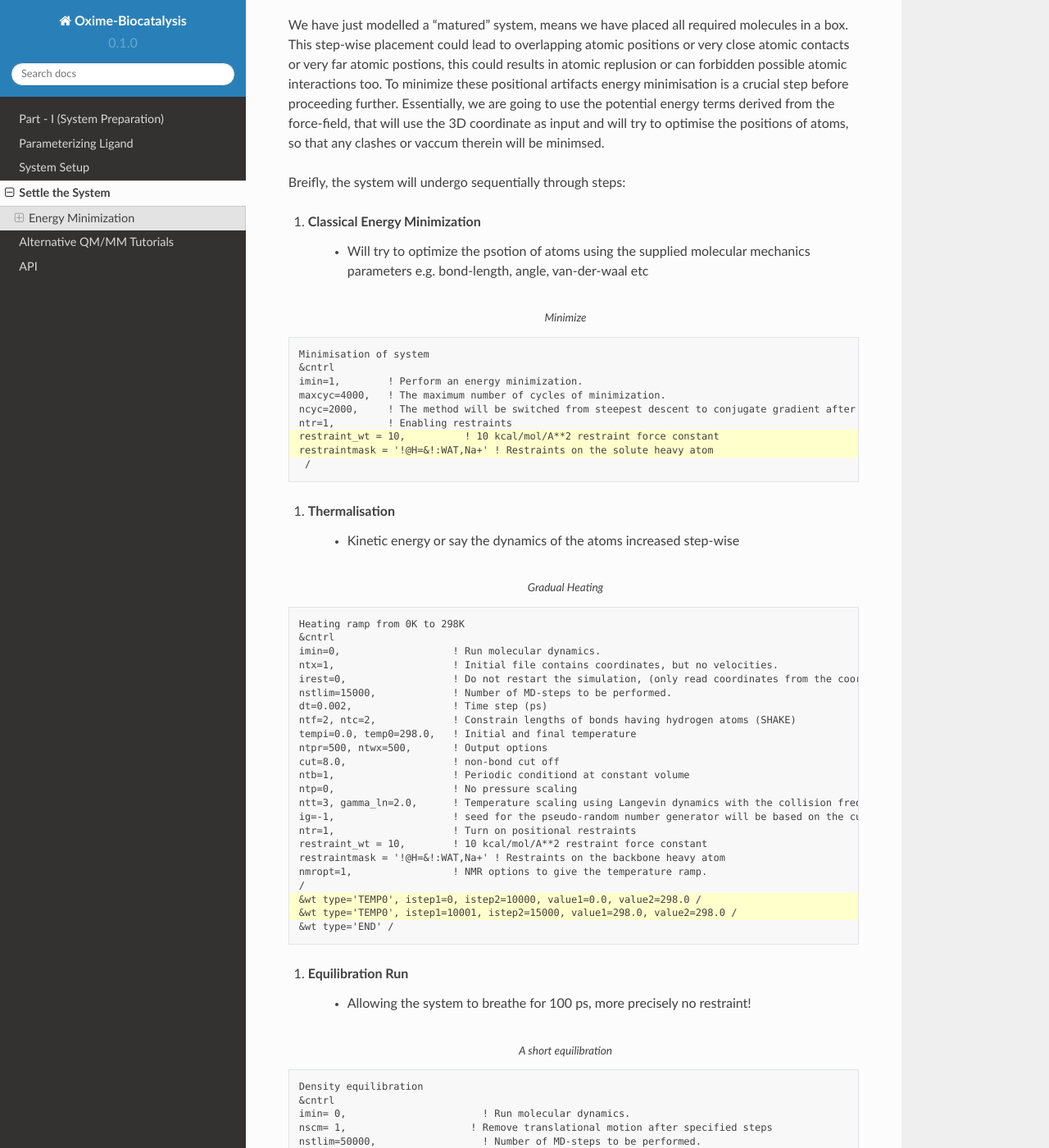
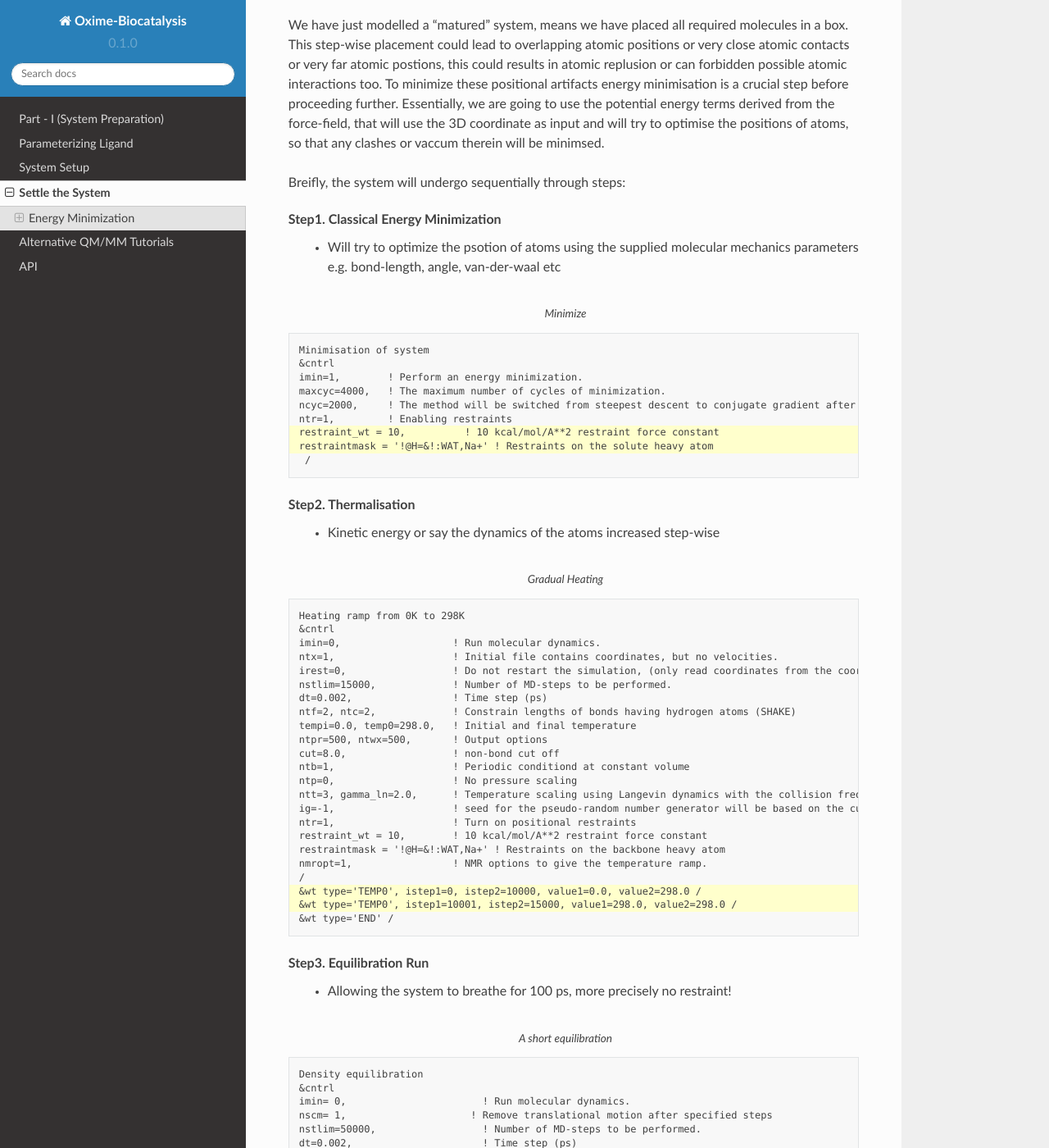
Before and after one commit to hopanoid/Enzyme-Reaction-Dynamics-Tutorial, a Sphinx documentation site: the page built from docs/source/4-settle_system.rst, in a window 1280 px wide and 1400 px high, scrolled down 247 px. Shown: the whole window at 82% size. Built offline with Sphinx 7.4.7 and the Read the Docs theme 2.0.0, drawn with Linux system fonts in a browser that asks for light colours; some of the changed text lies outside the part shown.

Commit message:
syntax correction for numbered list

```diff
--- a/docs/source/4-settle_system.rst
+++ b/docs/source/4-settle_system.rst
@@ -24,7 +24,7 @@ vaccum therein will be minimsed.
 
 Breifly, the system will undergo sequentially through steps:
 
-#. Classical Energy Minimization
+Step1. Classical Energy Minimization
         * Will try to optimize the psotion of atoms using the supplied molecular mechanics parameters e.g. bond-length, angle, van-der-waal etc
 
 .. code-block::
@@ -43,7 +43,7 @@ Breifly, the system will undergo sequentially through steps:
 
 
 
-#. Thermalisation
+Step2. Thermalisation
         * Kinetic energy or say the dynamics of the atoms increased step-wise
 
 .. code-block::
@@ -75,7 +75,7 @@ Breifly, the system will undergo sequentially through steps:
         &wt type='END' /
 
 
-#. Equilibration Run
+Step3. Equilibration Run
         * Allowing the system to breathe for 100 ps, more precisely no restraint!
 
 .. code-block::
```
Also changed, not shown: other parts of docs/source/4-settle_system.rst (+2 -2 lines).
